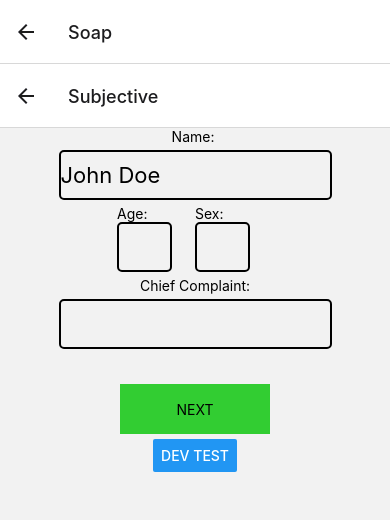
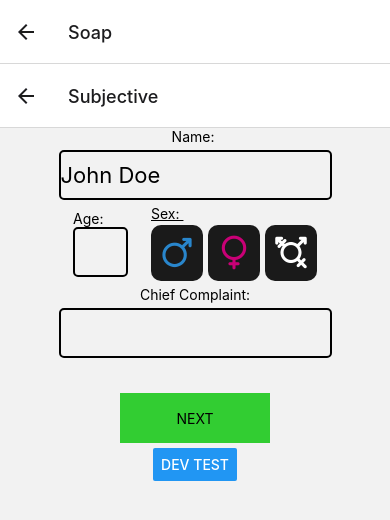
Before and after one commit to nathan-zucker/soap-note, a React Native app: screen /Soap in a window 390 px wide. Shown: the top 520 px of the page. Built offline with nearby package versions, Linux system fonts and the light colour scheme.

Commit message:
refactor wip

```diff
--- a/components/Patients.js
+++ b/components/Patients.js
@@ -66,7 +66,7 @@ export default function Patients({navigation}) {
 
 
         return patients.map((patient, i) => {
-            console.log(patient.name, i)
+            //console.log(patient.name, i)
             return (
                 <View key={i} style={styles.card}>
                     <View style={styles.patientHeader}>
--- a/components/SoapNote.js
+++ b/components/SoapNote.js
@@ -9,6 +9,8 @@ import {
     Button,
     Switch,
 } from 'react-native';
+import Ionicons from '@expo/vector-icons/Ionicons';
+
 import { useSelector, useDispatch } from 'react-redux';
 import { useState, useEffect, useId } from 'react';
 
@@ -16,7 +18,7 @@ import { NavigationContainer } from '@react-navigation/native';
 import { createNativeStackNavigator } from '@react-navigation/native-stack';
 
 import { storeSubjective, storeVitalsSnapshot, changeTimerType, toggleTimer } from '../features/soapSlice';
-import { addPatient, updatePatient } from '../features/patientsSlice';
+import { addPatient, updatePatient, storeVitalSnap } from '../features/patientsSlice';
 
 import Timer from './Timer';
 
@@ -48,13 +50,49 @@ function Subjective({navigation}){
                         keyboardType='number-pad'
                     />
                 </View>
-                <View style={{flexDirection: 'column', width: '20%'}}>
-                    <Text>Sex:</Text>
-                    <TextInput
-                        style={styles.input}
-                        onChangeText={(value)=>updateSubjective(Object.assign({}, subjective, {sex: value}))}
-                        value={subjective.sex}
-                        />
+                <View style={{flexDirection: 'column'}}>
+                    <Text style={{textDecorationLine: 'underline', marginBottom: 3,}}>Sex: {subjective.sex}</Text>
+                    <View style={styles.sexOptions}>
+                        <Pressable
+                            style={Object.assign({}, styles.sexButton, {
+                                borderColor: (()=>{
+                                    if (subjective.sex === 'M') {
+                                        return 'limegreen'
+                                    }
+                                    return 'transparent'
+                                })()
+                            })}
+                            onPress={()=>updateSubjective(Object.assign({}, subjective, {sex: 'M'}))}
+                            >
+                            <Ionicons name='male' size={36} color='#2986CC' />
+                        </Pressable>
+                        <Pressable
+                            style={Object.assign({}, styles.sexButton, {
+                                borderColor: (()=>{
+                                    if (subjective.sex === 'F') {
+                                        return 'limegreen'
+                                    }
+                                    return 'transparent'
+                                })()
+                            })}
+                            onPress={()=>updateSubjective(Object.assign({}, subjective, {sex: 'F'}))}
+                        >
+                            <Ionicons name='female' size={36} color='#C90076' />
+                        </Pressable>
+                        <Pressable
+                            style={Object.assign({}, styles.sexButton, {
+                                borderColor: (()=>{
+                                    if (subjective.sex === 'U') {
+                                        return 'limegreen'
+                                    }
+                                    return 'transparent'
+                                })()
+                            })}
+                            onPress={()=>updateSubjective(Object.assign({}, subjective, {sex: 'U'}))}
+                            >
+                            <Ionicons name='transgender' size={36} color='white' />
+                        </Pressable>
+                    </View>
 
                 </View>
             </View>
@@ -128,12 +166,12 @@ function Vitals({navigation}) {
         console.log('SOAP ---> ', soap.name)
 
         dispatch(storeVitalsSnapshot(vitalSnap))
-        dispatch(updatePatient(Object.assign({}, soap, {
-            vitals: [Object.assign({}, vitalSnap, {
-                time: new Date().getTime()
-            })]
-        })))
-        //navigation.navigate("History")
+        dispatch(updatePatient({
+            name: soap.name,
+            type: 'vitals',
+            data: vitalSnap,
+        }))
+        navigation.navigate("History")
     }
 
     return (
@@ -381,5 +419,16 @@ const styles = StyleSheet.create({
         backgroundColor: '#ddd',
         paddingTop: 8,
         borderRadius: 7,
+    },
+    sexOptions: {
+        flexDirection: 'row',
+        gap: 5,
+    },
+    sexButton: {
+        backgroundColor: '#1a1a1a',
+        padding: 5,
+        borderRadius: 10,
+        borderWidth: 3,
+        borderColor: 'transparent',
     }
 })
--- a/features/patientsSlice.js
+++ b/features/patientsSlice.js
@@ -1,4 +1,5 @@
 import { createSlice } from "@reduxjs/toolkit";
+import { Alert } from "react-native";
 
 export const defaultTimer = {
     type: 30,
@@ -104,22 +105,92 @@ export const patientsSlice = createSlice({
     ],
     reducers: {
         addPatient: (state, action) => {
-            console.log('adding patient...')
-            console.log(action.payload)
+            console.log('adding patient...', action.payload.patientName)
+
+            let newPatient = Object.assign({}, new Patient(), {
+                subjective: action.payload
+            })
+
+            let existingPatient = state.find(patient => patient.name === action.payload.patientName)
+
+            if (existingPatient !== undefined) {
+                console.log(`updating ${existingPatient.name}...`)
+                let index = state.indexOf(existingPatient)
+                let updatedPatient = Object.assign({}, existingPatient, {
+                    subjective: Object.assign({}, existingPatient['subjective'], action.payload)
+                })
+                return [...(state.slice(0, index)), updatedPatient, ...(state.slice(index+1))]
+            }
+
+            if (action.payload.patientName === '') {
+                let numberOfJohns = 0;
+                let numberOfJanes = 0;
+
+                for (let i=0; i<state.length; i++) {
+                    if (state[i].name.match(/(John Doe)/)) {
+                        numberOfJohns++
+                    }
+                    if (state[i].name.match(/(Jane Doe)/)) {
+                        numberOfJanes++
+                    }
+                }
+
+                switch (action.payload.sex) {
+                    case 'F':
+                        newPatient = Object.assign({}, newPatient, {
+                            name: `Jane Doe ${numberOfJanes + 1}`,
+                            subjective: Object.assign({}, newPatient.subjective, {
+                                patientName: `Jane Doe ${numberOfJanes + 1}`,
+                            }),
+                        });
+                        return [...state, newPatient]
+                    case '':
+                    case 'M':
+                    case 'U':
+                        newPatient = Object.assign({}, newPatient, {
+                            name: `John Doe ${numberOfJohns + 1}`,
+                            subjective: Object.assign({}, newPatient.subjective, {
+                                patientName: `John Doe ${numberOfJohns + 1}`,
+                            }),
+                        });
+                        return [...state, newPatient]
+                    default: return [...state, newPatient]
+                }
+            }
+            return [...state, newPatient]
+        },
+        updatePatient: (state, action) => {
+            const { name, type, data } = action.payload
+            switch(type) {
+                case 'vitals':
+                    if (data.RR === '' || data.HR === '') { return }
+
+                    console.log(`update vitals for ${name}`)
+                    let patient = state.find(patient => patient.name === name)
+                    let index = state.indexOf(patient)
+                    let rr = data.RR * patient.timer.factor
+                    let hr = data.HR * patient.timer.factor
+
+                    let updatedPatient = Object.assign({}, patient, {
+                        objective: Object.assign({}, patient.objective, {
+                            vitals: [...patient.objective.vitals, Object.assign({}, data, {RR: rr, HR: hr})],
+                        })
+                    })
+                    return [...state.slice(0, index), updatedPatient, ...state.slice(index + 1)]
+
+                case 'history':
+                    return;
+                default: console.log("failed to catch")
+            }
+
+// WORK IN PROGRESS
             return state;
         },
-        updatePatient: (state, action) => {
-            let patient = state.find(patient => patient.name === action.payload.name)
-            let index = state.indexOf(patient)
+        storeVitalSnap: (state, action) => {
 
-            let newPatients = [...state].splice(index, 1, patient)
-            console.log(index0, newPatients)
-
-
-            return state;
         }
     }
 })
 
-export const {addPatient, updatePatient} = patientsSlice.actions
+export const {addPatient, updatePatient, storeVitalSnap} = patientsSlice.actions
 export default patientsSlice.reducer
```
Also changed, not shown: 1 other file (tests, documents, lock files or other folders).
